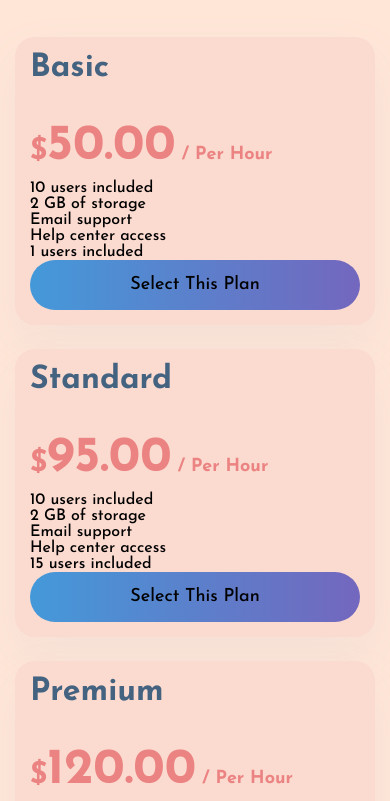
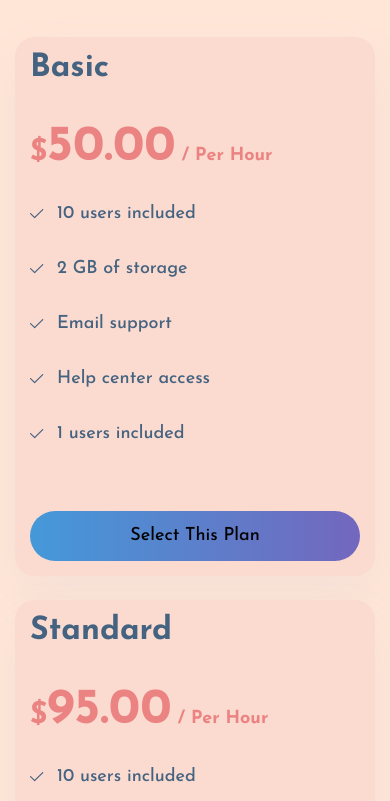
Before and after one commit to SergeyMalyuga/gogames-angular, an Angular app: page / in a window 390 px wide. Shown: the part 2828-3629 px from the top of the page. Built offline with nearby package versions, Linux system fonts and the light colour scheme.

Commit message:
style(plan-card): адаптировать под tablet (<=1440px) и mobile (<=768px)

```diff
--- a/src/app/shared/components/plan-card/plan-card.html
+++ b/src/app/shared/components/plan-card/plan-card.html
@@ -2,9 +2,9 @@
   <h2 class="plan-card__title">{{ card.title }}</h2>
   <data class="plan-card__price" value="{{card.price}}">
     <span class="plan-card__currency">$</span>{{card.price.toFixed(2)}}<span class="plan-card__per"> / Per Hour</span></data>
-  <ul>
+  <ul class="plan-card__list-benefits">
     @for (item of card.benefits; track item) {
-      <li>{{ item }}</li>
+      <li class="plan-card__benefit">{{ item }}</li>
     }
     @for (link of LINKS_DATA.button; track link.text) {
       <app-link [link]="link"/>
--- a/src/app/shared/components/plan-card/plan-card.scss
+++ b/src/app/shared/components/plan-card/plan-card.scss
@@ -17,19 +17,62 @@
   }
 
   &__price {
+    display: block;
     color: variables.$plan-card-subtitle;
     font-size: 50px;
     font-weight: 700;
-    line-height: 50px;
-    letter-spacing: 0%;
     text-align: left;
+    margin-bottom: 28px;
+
+    @media (width <= 1109px) {
+      font-size: clamp(1.125rem, -1.7022rem + 5.8824vw, 2.375rem);
+    }
+
+    @media (width <= 768px) {
+      font-size: 50px;
+    }
   }
 
   &__currency {
     font-size: 30px;
+
+    @media (width <= 1109px) {
+      font-size: clamp(0.9375rem, 0.2307rem + 1.4706vw, 1.25rem);
+    }
+
+    @media (width <= 768px) {
+      font-size: 30px;
+    }
   }
 
   &__per {
     font-size: 18px;
   }
+
+  &__benefit {
+    display: flex;
+    align-items: center;
+    gap: 13px;
+    color: variables.$plan-card-text-main;
+    font-size: 18px;
+    line-height: 25px;
+    text-align: left;
+    margin-bottom: 30px;
+
+    &::before {
+      content: "";
+      display: block;
+      width: 14px;
+      height: 10px;
+      background-color: variables.$checkmark-bg;
+      mask-image: url("/assets/images/vector/price-checmark.svg");
+      mask-repeat: no-repeat;
+      mask-position: center;
+      mask-size: cover;
+    }
+
+    &:last-of-type {
+      margin-bottom: 65px;
+    }
+  }
 }
```
